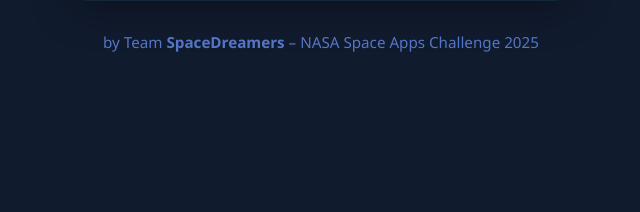
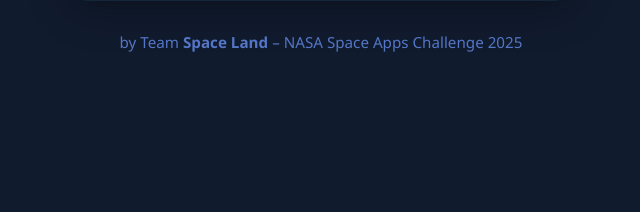
Before and after one commit to LuciCrack/Space-Land, a Flask app: page / in a window 1280 px wide. Shown: the part 575-787 px from the top of the page, without its empty margins (319-959 px from the left). Run offline with Flask 3, Linux system fonts and the light colour scheme.

Commit message:
Update index.html

```diff
--- a/templates/index.html
+++ b/templates/index.html
@@ -69,7 +69,7 @@
         </form>
     </div>
     <div class="footer">
-        by Team <b>SpaceDreamers</b> – NASA Space Apps Challenge 2025
+        by Team <b> Space Land </b> – NASA Space Apps Challenge 2025
     </div>
 </body>
 </html>
```
